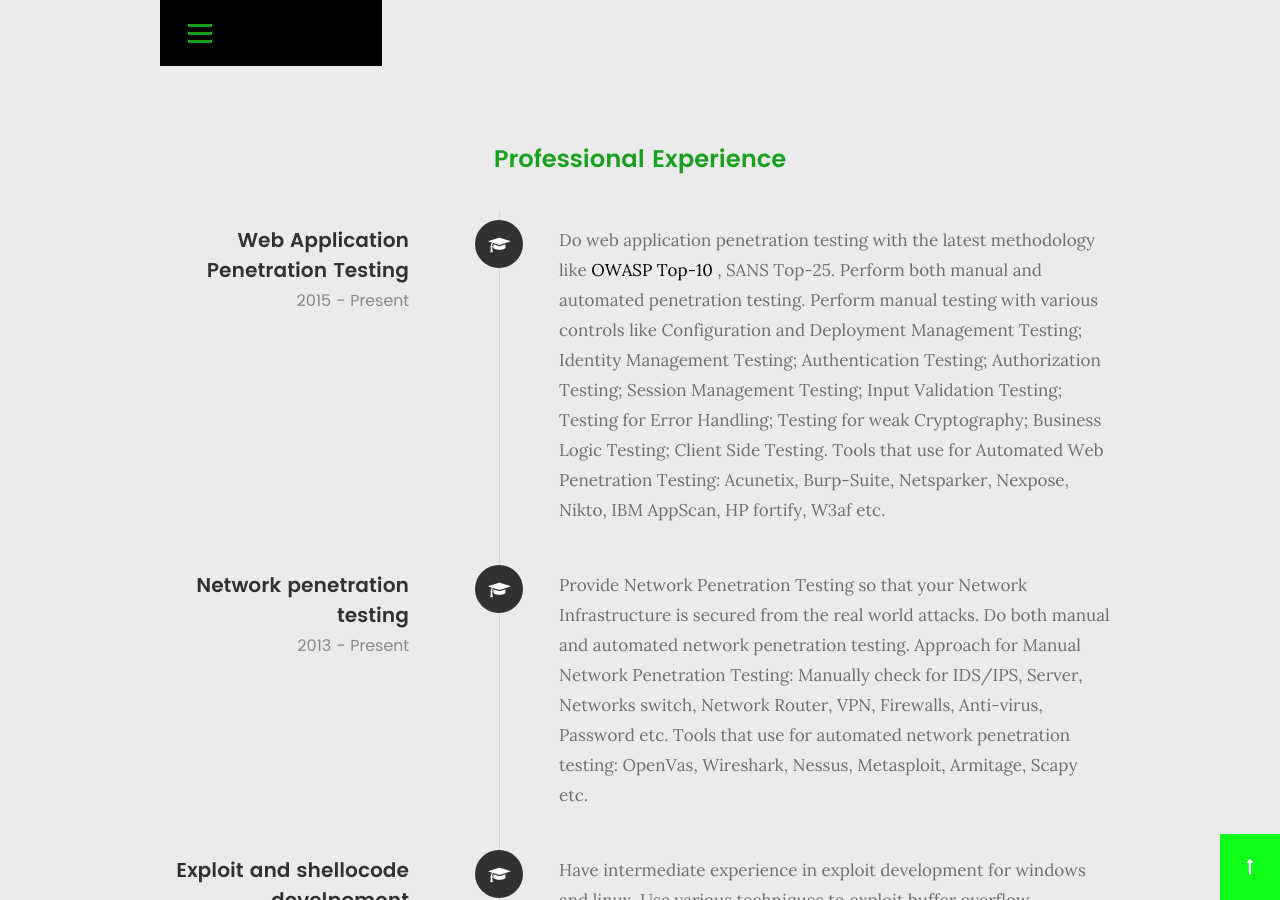
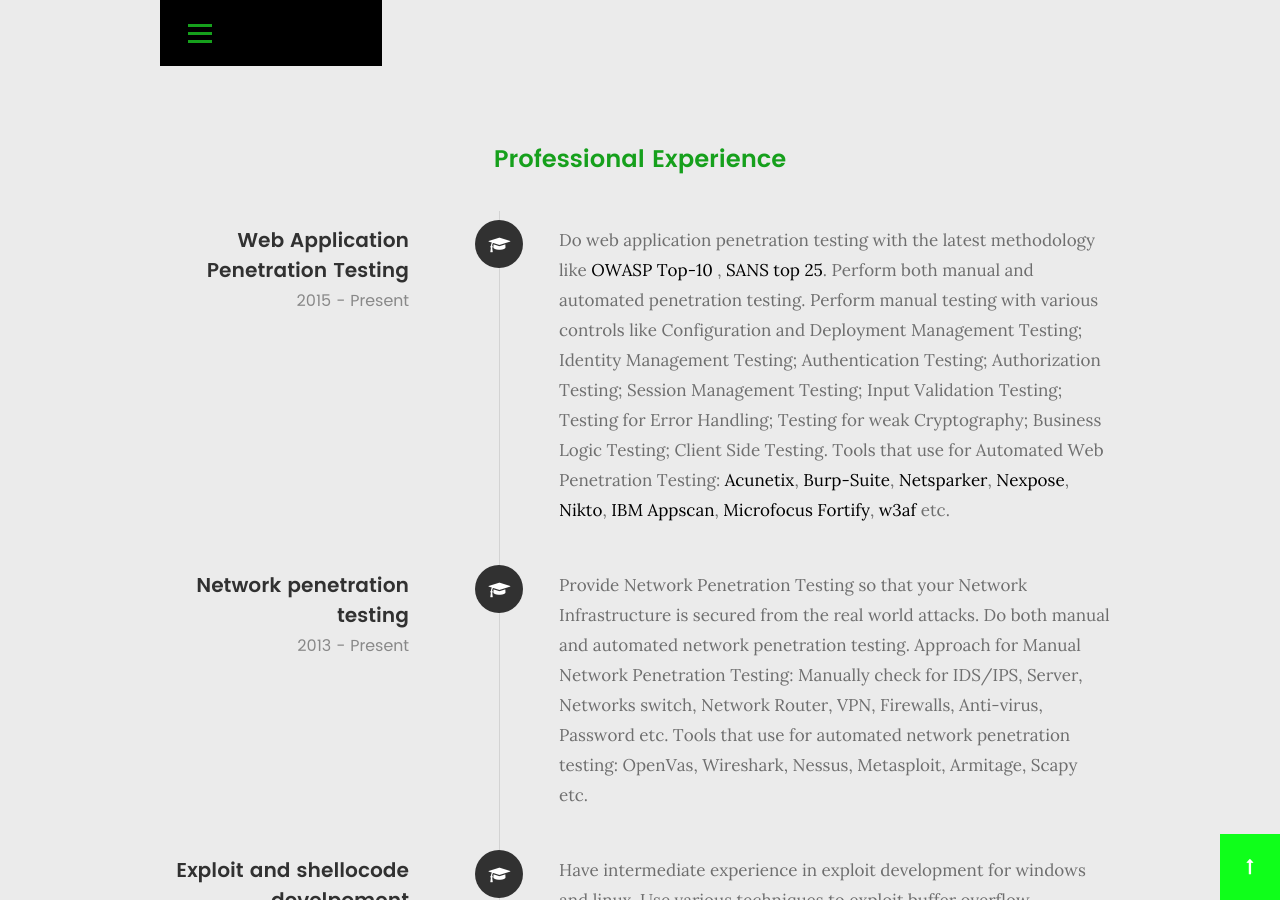
Before and after one commit to SandeepSainiProgrammer/portfolio, a Jekyll site: the page built from index.html, in a window 1280 px wide and 900 px high, scrolled down 2342 px. Built offline with Jekyll 4.4.1, drawn with Linux system fonts in a browser that asks for light colours; some web fonts are replaced.

Commit message:
Update index.html

```diff
--- a/index.html
+++ b/index.html
@@ -185,7 +185,7 @@
 
 					<div class="timeline-content">
 						<!--<h4>Awesome Studio</h4>-->
-						<p>Do web application penetration testing with the latest methodology like <a href="https://www.owasp.org/index.php/Category:OWASP_Top_Ten_Project" target="_blank">OWASP Top-10</a> , SANS Top-25. Perform both manual and automated penetration testing. Perform manual testing with various controls like Configuration and Deployment Management Testing; Identity Management Testing; Authentication Testing; Authorization Testing; Session Management Testing; Input Validation Testing; Testing for Error Handling; Testing for weak Cryptography; Business Logic Testing; Client Side Testing. Tools that use for Automated Web Penetration Testing: Acunetix, Burp-Suite, Netsparker, Nexpose, Nikto, IBM AppScan, HP fortify, W3af etc.</p>
+						<p>Do web application penetration testing with the latest methodology like <a href="https://www.owasp.org/index.php/Category:OWASP_Top_Ten_Project" target="_blank">OWASP Top-10</a> , <a href="https://en.wikipedia.org/wiki/The_CIS_Critical_Security_Controls_for_Effective_Cyber_Defense " target="_blank">SANS top 25</a>. Perform both manual and automated penetration testing. Perform manual testing with various controls like Configuration and Deployment Management Testing; Identity Management Testing; Authentication Testing; Authorization Testing; Session Management Testing; Input Validation Testing; Testing for Error Handling; Testing for weak Cryptography; Business Logic Testing; Client Side Testing. Tools that use for Automated Web Penetration Testing: <a href="https://www.acunetix.com/" target="_blank">Acunetix</a>, <a href="https://portswigger.net/burp" target="_blank">Burp-Suite</a>, <a href="https://www.netsparker.com/" target=_blank">Netsparker</a>, <a href="https://www.rapid7.com/products/nexpose" target="_blank">Nexpose</a>, <a href="https://cirt.net/Nikto2" target="_blank">Nikto</a>, <a href="https://www.ibm.com/in-en/security/application-security/appscan" target="_blank">IBM Appscan</a>, <a href="https://software.microfocus.com/en-us/products/static-code-analysis-sast/overview" target="_blank">Microfocus Fortify</a>, <a href="http://w3af.org/" target="_blank">w3af</a> etc.</p>
 					</div>
 
 				</div> <!-- /timeline-block -->
```
